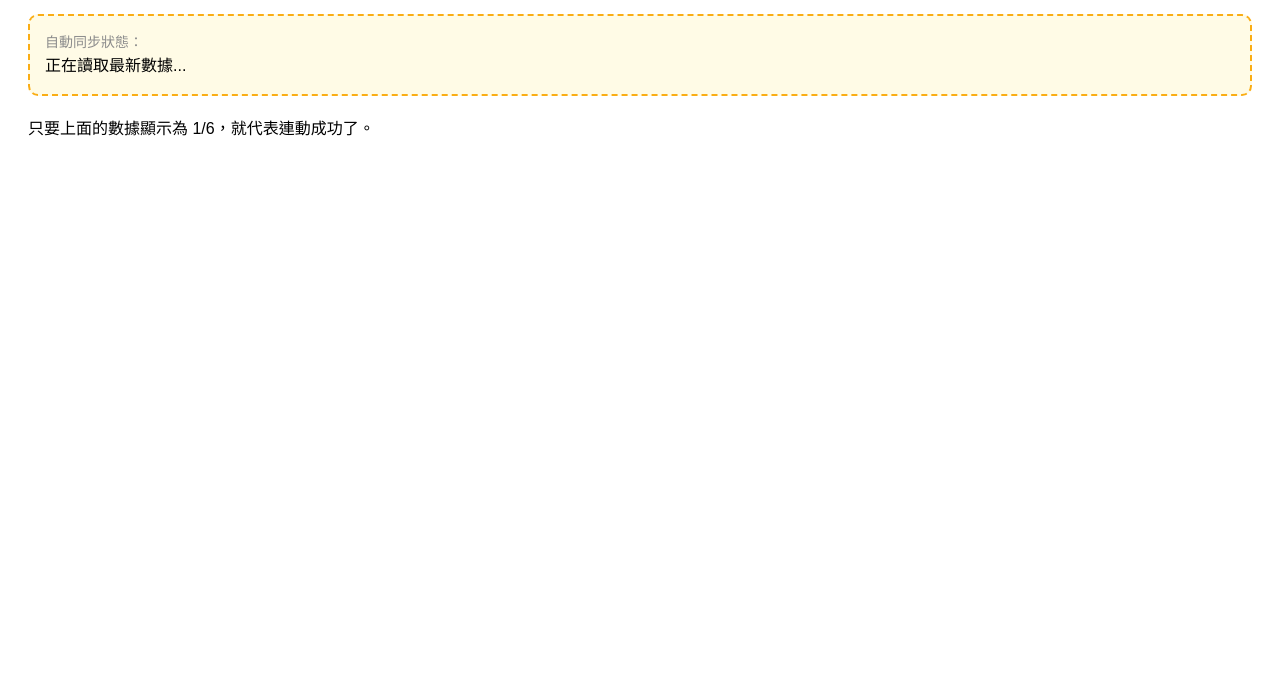
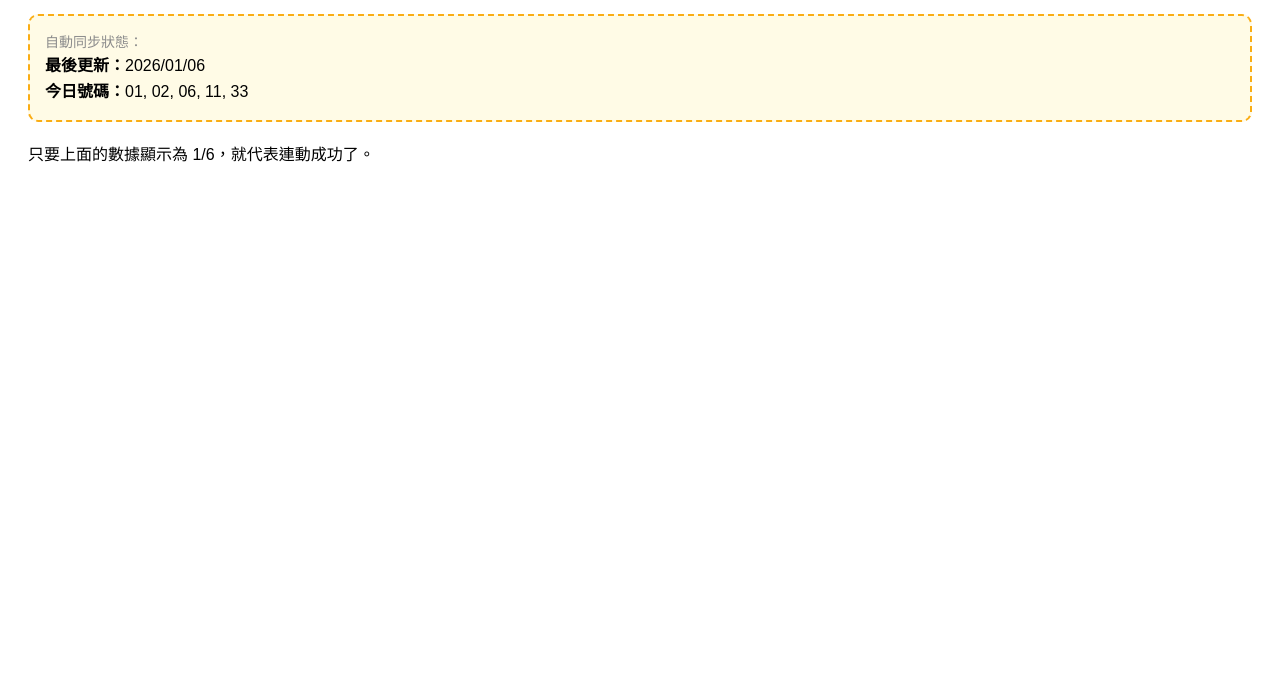
Before and after one commit to lumingxian88com/888888, a plain HTML site: page index.html in a window 1280 px wide. Shown: the part 108-800 px from the top of the page. Drawn offline with Linux system fonts and the light colour scheme.

Commit message:
Update index.html

```diff
--- a/index.html
+++ b/index.html
@@ -5,7 +5,20 @@
     <meta name="viewport" content="width=device-width, initial-scale=1.0">
     <title>8888 數據監控</title>
 
-    <script src="t39t.js"></script>
+<script src="t39t.js"></script>
+<script>
+    var d26d = [
+       ["2026/01/06", "01", "02", "06", "11", "33"],
+       ["2026/01/05", "10", "16", "18", "34", "39"]
+    ];
+    function injectData() {
+        var target = document.getElementById('888888');
+        if (target) {
+           target.innerHTML = "<b>最後更新：</b>" + d26d[0][0] + "<br><b>今日號碼：</b>" + d26d[0].slice(1).join(", ");
+        }
+    }
+       window.onload = injectData;
+ </script>
 
     <style>
         body { font-family: sans-serif; padding: 20px; line-height: 1.6; }
```
